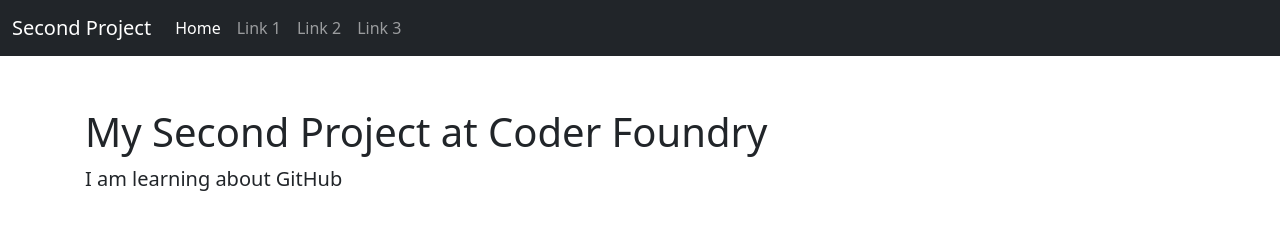
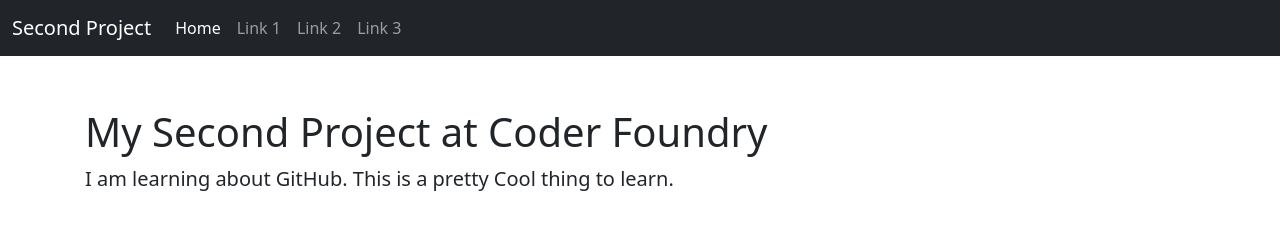
Before and after one commit to JeffSagen/CF-Project-2, a plain HTML site: page index.html in a window 1280 px wide. Drawn offline with nearby package versions, Linux system fonts and the light colour scheme.

Commit message:
added text
Made a change to a <p>

```diff
--- a/index.html
+++ b/index.html
@@ -50,7 +50,7 @@
 <main class="flex-shrink-0">
    <div class="container">
        <h1 class="mt-5">My Second Project at Coder Foundry</h1>
-       <p class="lead">I am learning about GitHub</p>
+       <p class="lead">I am learning about GitHub.  This is a pretty Cool thing to learn.</p>
    </div>
  </main>
     <!-- Bootstrap JS -->
```
